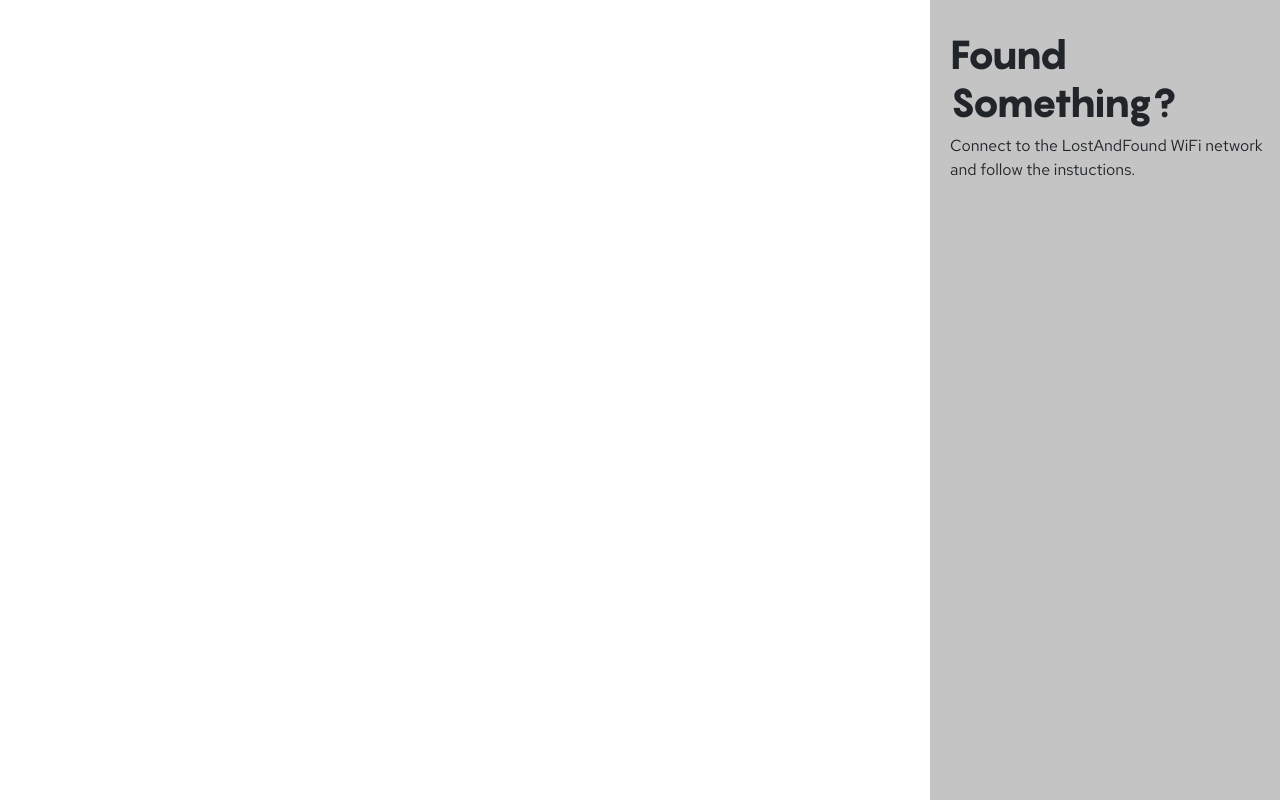
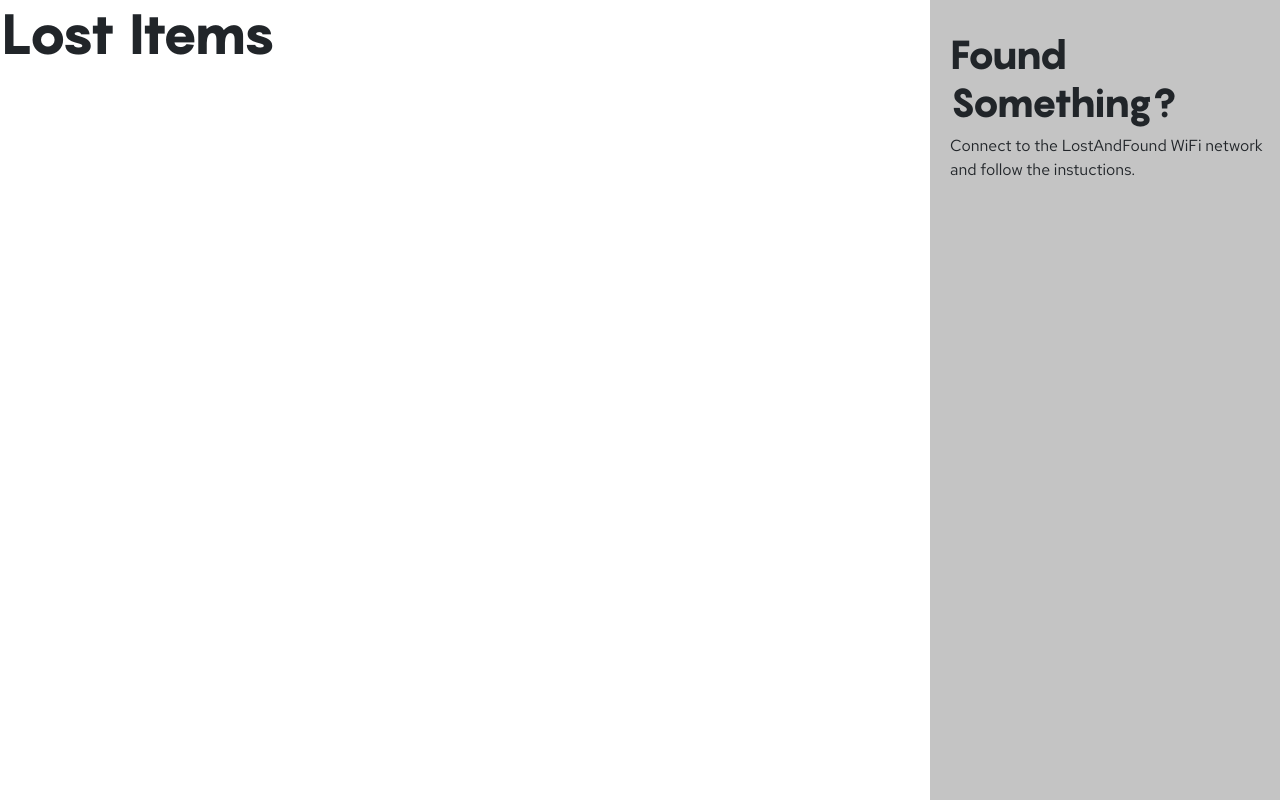
Before and after one commit to sergiog23/DigiFind, a website: page display/index.html in a window 1280 px wide. Drawn offline with nearby package versions, Linux system fonts and the light colour scheme.

```diff
--- a/display/index.html
+++ b/display/index.html
@@ -28,5 +28,8 @@
     <h2>Found Something?</h2>
     <p>Connect to the <span class="mono">LostAndFound</span> WiFi network and follow the instuctions.</p>
   </div>
+  <div class="main">
+    <h1>Lost Items</h1>
+  </div>
 </body>
 </html>
--- a/package.json
+++ b/package.json
@@ -17,6 +17,7 @@
   },
   "homepage": "https://github.com/sergiog23/lost-and-found-bulletin#readme",
   "dependencies": {
-    "express": "^4.17.1"
+    "express": "^4.17.1",
+    "masonry-layout": "^4.2.2"
   }
 }
```
Also changed, not shown: 1 other file.
